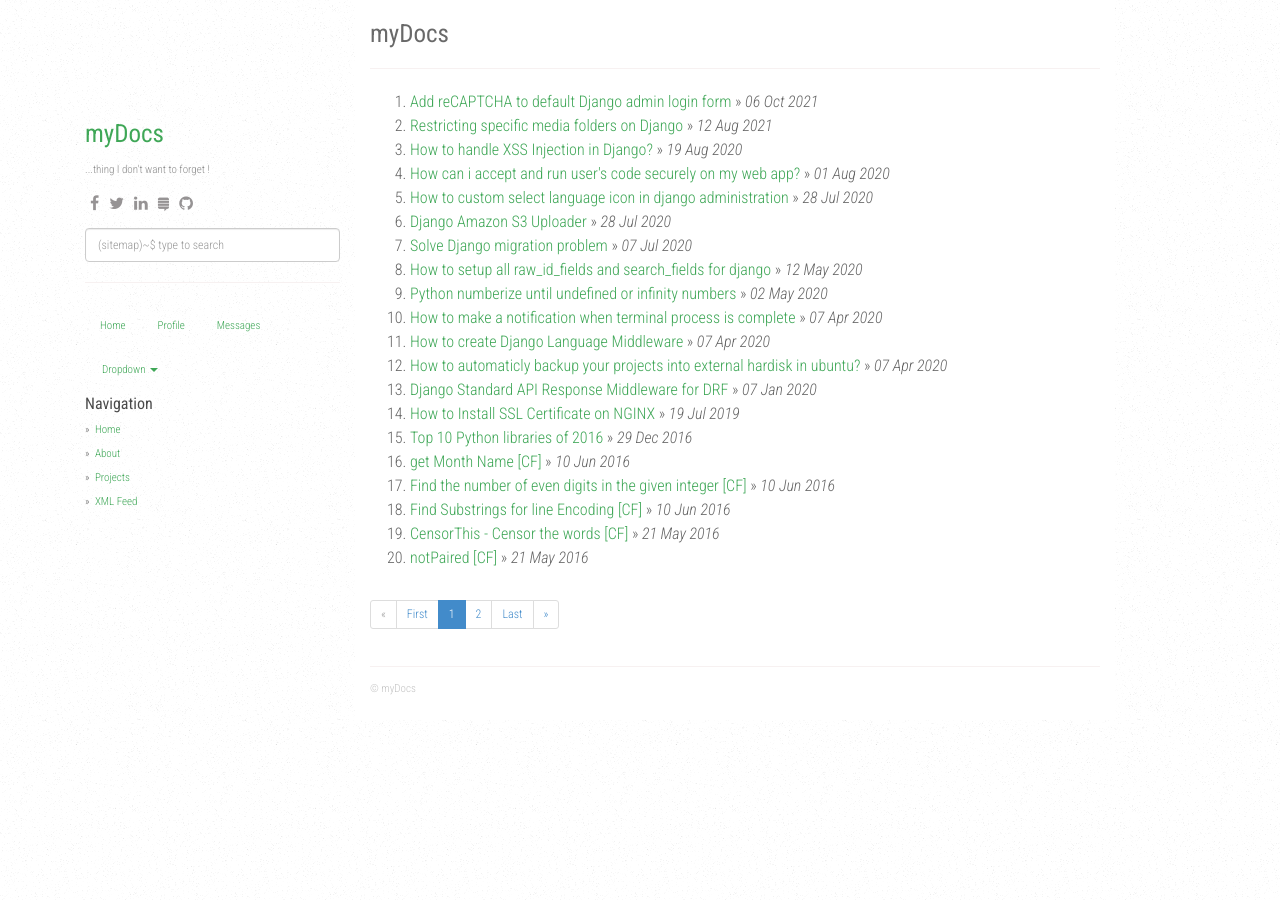
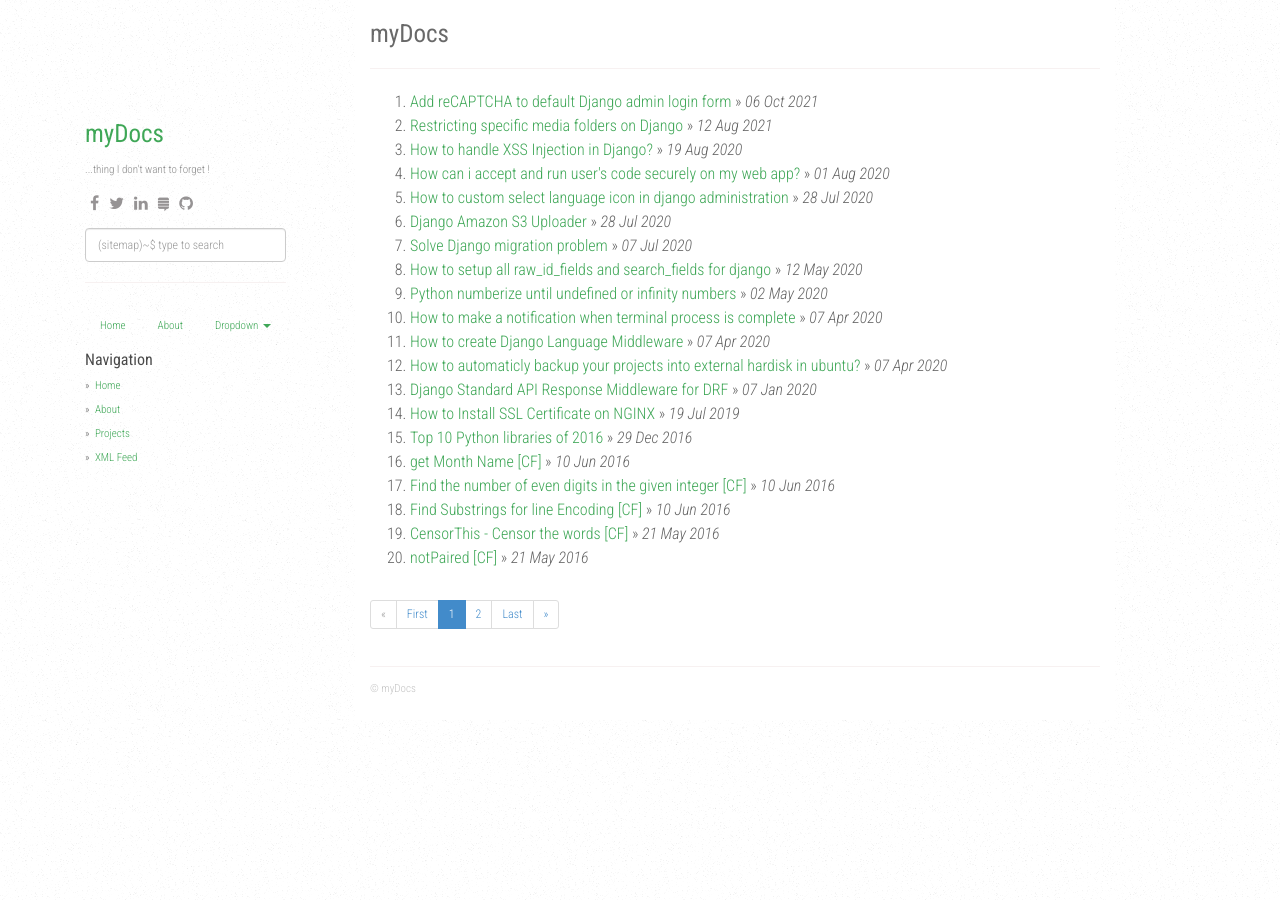
Before and after one commit to docs-source/docs.my.id, a Jekyll site: the page built from index.html, in a window 1280 px wide. Built offline with Jekyll 4.4.1, drawn with Linux system fonts in a browser that asks for light colours; nearby versions of some CDN libraries; the list of posts is cut into pages by our own code.

Commit message:
Update default.html

```diff
--- a/_layouts/default.html
+++ b/_layouts/default.html
@@ -134,14 +134,19 @@
           <hr />
 <ul class="nav nav-pills">
   <li role="presentation"><a href="#">Home</a></li>
-  <li role="presentation"><a href="#">Profile</a></li>
-  <li role="presentation"><a href="#">Messages</a></li>
+  <li role="presentation"><a href="#">About</a></li>
   <li role="presentation" class="dropdown">
     <a class="dropdown-toggle" data-toggle="dropdown" href="#" role="button" aria-haspopup="true" aria-expanded="false">
       Dropdown <span class="caret"></span>
     </a>
     <ul class="dropdown-menu">
-      ...
+            <li><a href="#">Action</a></li>
+            <li><a href="#">Another action</a></li>
+            <li><a href="#">Something else here</a></li>
+            <li role="separator" class="divider"></li>
+            <li><a href="#">Separated link</a></li>
+            <li role="separator" class="divider"></li>
+            <li><a href="#">One more separated link</a></li>
     </ul>
   </li>
 </ul>
```
